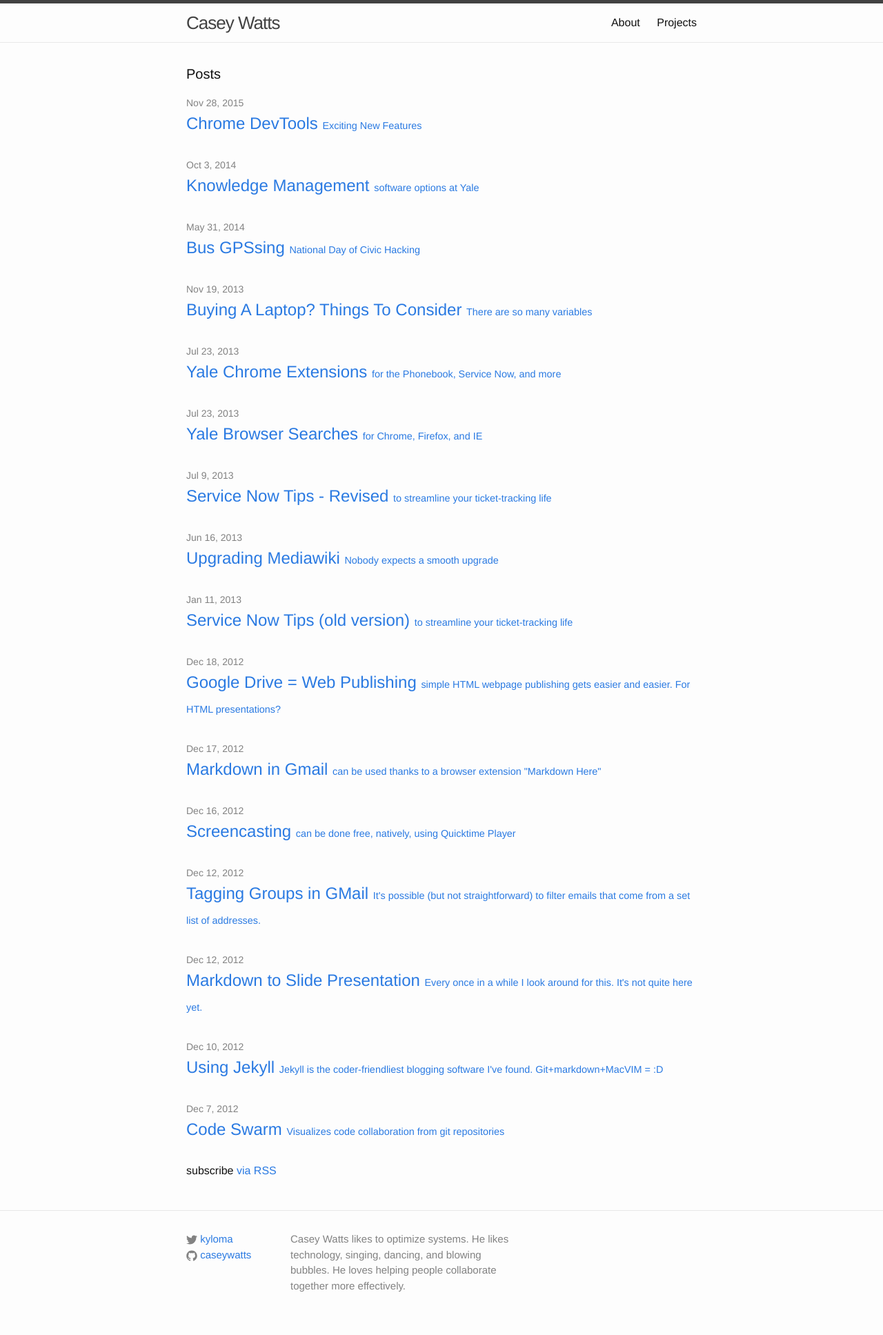
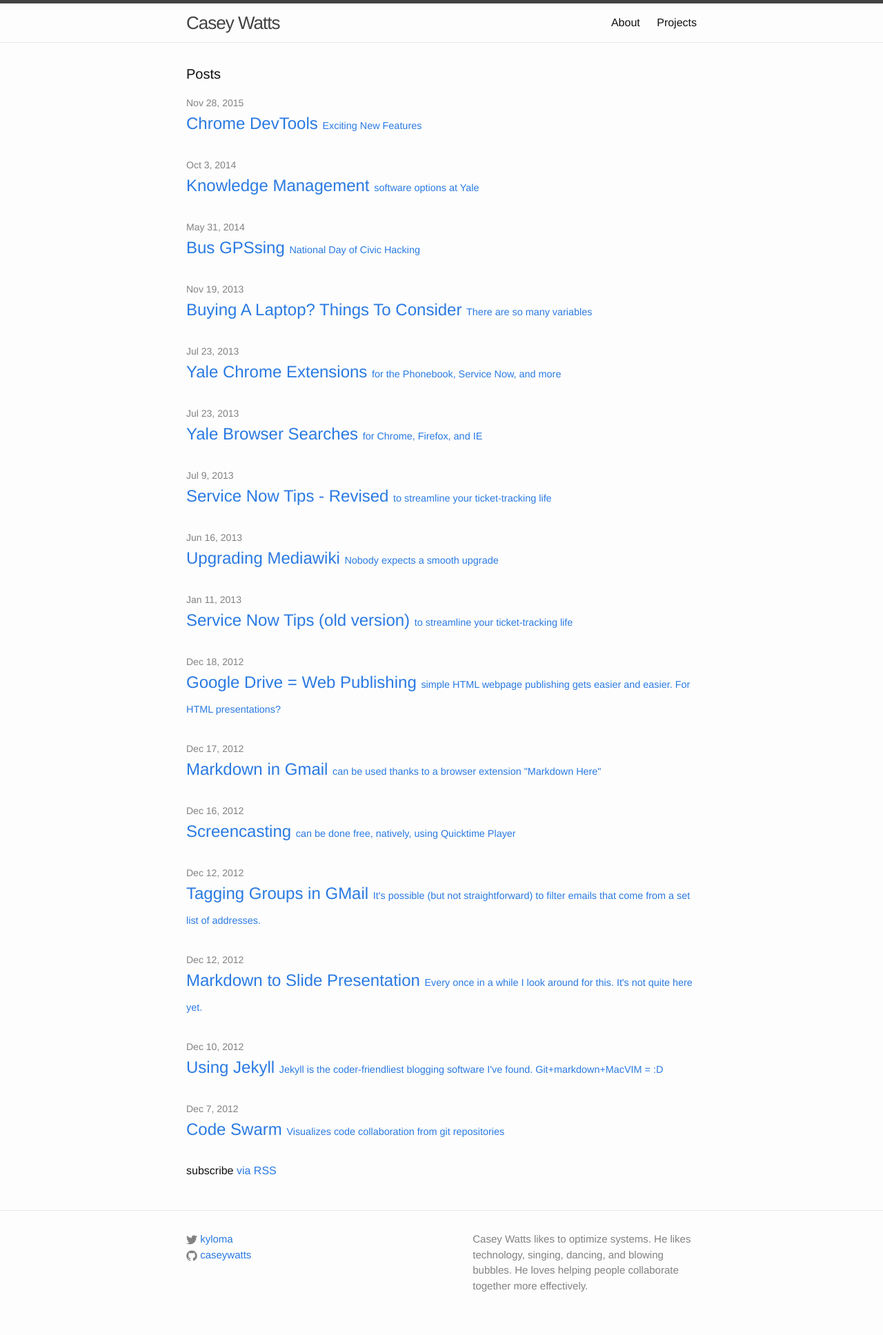
Before and after one commit to caseywatts/caseywatts.github.io, a Jekyll site: the page built from index.html, in a window 1280 px wide. Shown: the whole page at 69% size. Built offline with Jekyll 4.4.1, drawn with Linux system fonts in a browser that asks for light colours.

Commit message:
modify columns in the footer

```diff
--- a/_includes/footer.html
+++ b/_includes/footer.html
@@ -36,6 +36,9 @@
         </ul>
       </div>
 
+      <div class="footer-col  footer-col-1">
+      </div>
+
       <div class="footer-col  footer-col-3">
         <p class="text">{{ site.description }}</p>
       </div>
```
